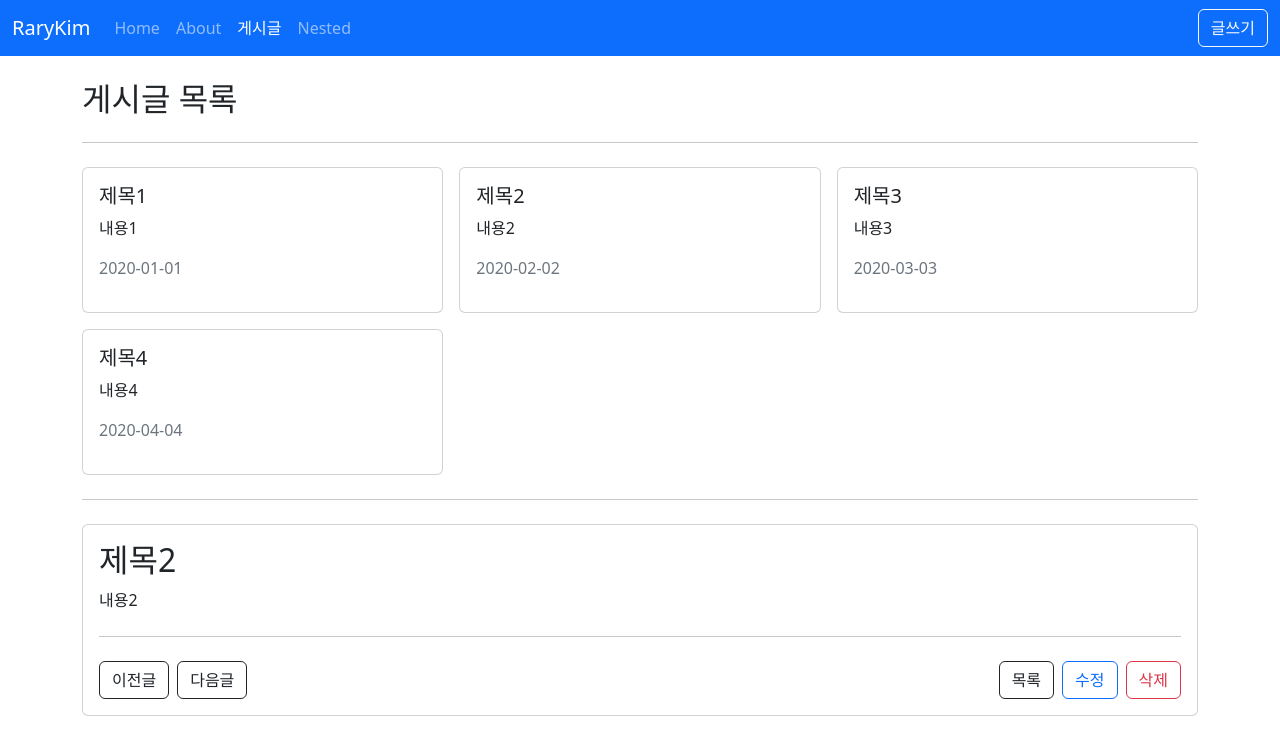
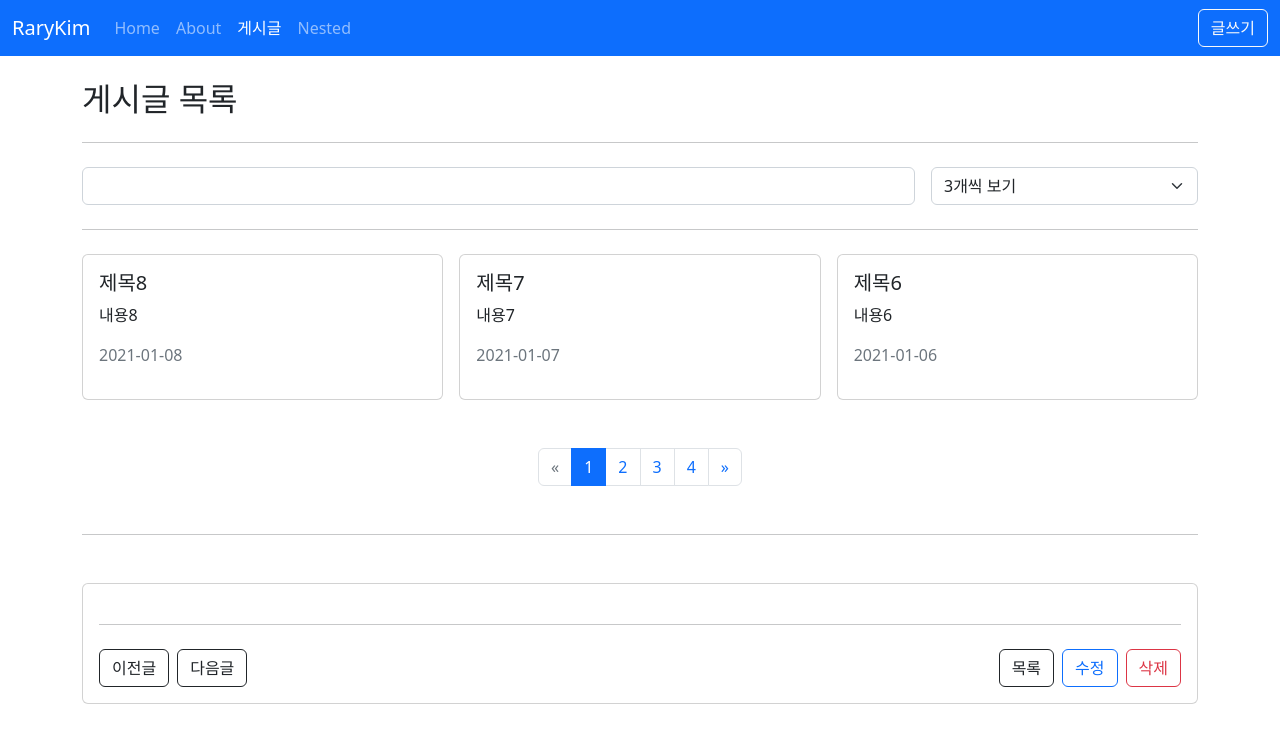
Before and after one commit to rary-developer/vue3-practive-make_board, a Vue app: page /posts in a window 1280 px wide. Shown: the top 754 px of the page. Built offline with nearby package versions, Linux system fonts and the light colour scheme; data requests are answered from the project's data file.

Commit message:
vue3 연습 게시판 만들기 day4

```diff
--- a/db.json
+++ b/db.json
@@ -4,25 +4,66 @@
       "id": 1,
       "title": "제목1",
       "content": "내용1",
-      "createdAt": "2020-01-01"
+      "createdAt": "2021-01-01"
     },
     {
       "id": 2,
       "title": "제목2",
       "content": "내용2",
-      "createdAt": "2020-02-02"
+      "createdAt": "2021-01-02"
     },
     {
       "id": 3,
       "title": "제목3",
       "content": "내용3",
-      "createdAt": "2020-03-03"
+      "createdAt": "2021-01-03"
     },
     {
       "id": 4,
       "title": "제목4",
       "content": "내용4",
-      "createdAt": "2020-04-04"
+      "createdAt": "2021-01-04"
+    },
+    {
+      "id": 5,
+      "title": "제목5",
+      "content": "내용5",
+      "createdAt": "2021-01-05"
+    },
+    {
+      "id": 6,
+      "title": "제목6",
+      "content": "내용6",
+      "createdAt": "2021-01-06"
+    },
+    {
+      "id": 7,
+      "title": "제목7",
+      "content": "내용7",
+      "createdAt": "2021-01-07"
+    },
+    {
+      "id": 8,
+      "title": "제목8",
+      "content": "내용8",
+      "createdAt": "2021-01-08"
+    },
+    {
+      "title": "제목999",
+      "content": "내용999",
+      "id": 9
+    },
+    {
+      "title": "데이터입니다.",
+      "content": "데이터입니다.데이터입니다.",
+      "createdAt": 1661434635110,
+      "id": 10
+    },
+    {
+      "title": "123123123",
+      "content": "1231231231232131",
+      "createdAt": 1661434690572,
+      "id": 11
     }
   ]
 }
--- /dev/null
+++ b/src/api/index.js
@@ -0,0 +1,11 @@
+import axios from 'axios';
+
+function create(baseURL, options) {
+	const instance = axios.create(Object.assign({ baseURL }, options));
+
+	return instance;
+}
+
+export const posts = create(`${import.meta.env.VITE_APP_API_URL}posts/`);
+// development : http://localhost:5000/posts/
+// production : http://localhost:5001/posts/
--- a/src/api/posts.js
+++ b/src/api/posts.js
@@ -1,28 +1,20 @@
-import axios from 'axios';
-// axios
-const posts = [
-	{ id: 1, title: '제목1', content: '내용1', createdAt: '2020-01-01' },
-	{ id: 2, title: '제목2', content: '내용2', createdAt: '2020-02-02' },
-	{ id: 3, title: '제목3', content: '내용3', createdAt: '2020-03-03' },
-	{ id: 4, title: '제목4', content: '내용4', createdAt: '2020-04-04' },
-	{ id: 5, title: '제목5', content: '내용5', createdAt: '2020-05-05' },
-];
+import { posts } from '.';
 
-export function getPosts() {
-	return axios.get('http://localhost:5000/posts');
+export function getPosts(params) {
+	return posts.get('/', { params });
 }
 
 export function getPostById(id) {
-	return axios.get(`http://localhost:5000/posts/${id}`);
+	return posts.get(id);
 }
 
 export function createPost(data) {
-	return axios.post('http://localhost:5000/posts', data);
+	return posts.post('', data);
 }
 
 export function updatePost(id, data) {
-	return axios.put(`http://localhost:5000/posts/${id}`, data);
+	return posts.put(id, data);
 }
 export function deletePost(id) {
-	return axios.delete(`http://localhost:5000/posts/${id}`);
+	return posts.delete(`/${id}`);
 }
--- a/src/main.js
+++ b/src/main.js
@@ -6,3 +6,9 @@ import router from '@/router';
 
 createApp(App).use(router).mount('#app');
 import 'bootstrap/dist/js/bootstrap.js';
+
+// console.log('MODE:', import.meta.env.MODE);
+// console.log('BASE_URL:', import.meta.env.BASE_URL);
+// console.log('PROD:', import.meta.env.PROD);
+// console.log('DEV:', import.meta.env.DEV);
+// console.log('VITE_APP_API_URL:', import.meta.env.VITE_APP_API_URL);
--- a/src/router/index.js
+++ b/src/router/index.js
@@ -35,11 +35,12 @@ const routes = [
 	{
 		path: '/posts/:id',
 		name: 'PostDetail',
-		props: route => {
-			return {
-				id: parseInt(route.params.id),
-			};
-		},
+		props: true,
+		// props: route => {
+		// 	return {
+		// 		id: parseInt(route.params.id),
+		// 	};
+		// },
 		component: PostDetailView,
 	},
 	{
--- a/src/views/posts/PostCreateView.vue
+++ b/src/views/posts/PostCreateView.vue
@@ -50,7 +50,7 @@ const save = () => {
 	try {
 		createPost({
 			...form.value,
-			createAt: Date.now(),
+			createdAt: Date.now(),
 		});
 		router.push({ name: 'PostList' });
 	} catch (error) {
--- a/src/views/posts/PostDetailView.vue
+++ b/src/views/posts/PostDetailView.vue
@@ -33,7 +33,7 @@ import { useRouter } from 'vue-router';
 import { getPostById, deletePost } from '../../api/posts';
 
 const props = defineProps({
-	id: Number,
+	id: String,
 });
 
 //const route = useRoute();
--- a/src/views/posts/PostListView.vue
+++ b/src/views/posts/PostListView.vue
@@ -1,6 +1,21 @@
 <template>
 	<div>
 		<h2>게시글 목록</h2>
+		<hr class="my-4" />
+		<form @submit.prevent>
+			<div class="row g-3">
+				<div class="col">
+					<input v-model="params.title_like" type="text" class="form-control" />
+				</div>
+				<div class="col-3">
+					<select v-model="params._limit" class="form-select">
+						<option value="3">3개씩 보기</option>
+						<option value="6">6개씩 보기</option>
+						<option value="9">9개씩 보기</option>
+					</select>
+				</div>
+			</div>
+		</form>
 		<hr class="my-4" />
 		<div class="row g-3">
 			<div v-for="post in posts" :key="post.id" class="col-4">
@@ -12,33 +27,88 @@
 				></PostItem>
 			</div>
 		</div>
-		<hr class="my-4" />
+		<nav class="mt-5" aria-label="Page navigation example">
+			<ul class="pagination justify-content-center">
+				<li class="page-item" :class="{ disabled: !(params._page > 1) }">
+					<a
+						class="page-link"
+						href="#"
+						aria-label="Previous"
+						@click.prevent="--params._page"
+					>
+						<span aria-hidden="true">&laquo;</span>
+					</a>
+				</li>
+				<li
+					v-for="page in pageCount"
+					:key="page"
+					class="page-item"
+					:class="{ active: params._page === page }"
+				>
+					<a class="page-link" href="#" @click.prevent="params._page = page">{{
+						page
+					}}</a>
+				</li>
+				<li
+					class="page-item"
+					:class="{ disabled: !(params._page < pageCount) }"
+				>
+					<a
+						class="page-link"
+						href="#"
+						aria-label="Next"
+						@click.prevent="++params._page"
+					>
+						<span aria-hidden="true">&raquo;</span>
+					</a>
+				</li>
+			</ul>
+		</nav>
+		<hr class="my-5" />
 		<AppCard>
-			<PostDetailView :id="2"></PostDetailView>
+			<PostDetailView :id="1"></PostDetailView>
 		</AppCard>
 	</div>
 </template>
 
 <script setup>
-import { ref } from 'vue';
+import { ref, watchEffect } from 'vue';
 import { getPosts } from '@/api/posts';
 import PostItem from '@/components/posts/PostItem.vue';
 import PostDetailView from '@/views/posts/PostDetailView.vue';
 import AppCard from '../../components/AppCard.vue';
 import { useRouter } from 'vue-router';
+import { computed } from 'vue';
 
 const router = useRouter();
 const posts = ref([]);
 
+const params = ref({
+	_sort: 'createdAt',
+	_order: 'desc',
+	_limit: 3,
+	_page: 1,
+	title_like: '',
+});
+
+//pagination
+const totalCount = ref(0);
+const pageCount = computed(() =>
+	Math.ceil(totalCount.value / params.value._limit),
+);
+
 const fetchPosts = async () => {
 	try {
-		const { data } = await getPosts();
+		const { data, headers } = await getPosts(params.value);
 		posts.value = data;
+		totalCount.value = headers['x-total-count'];
 	} catch (error) {
 		console.error(error);
 	}
 };
-fetchPosts();
+
+//fetchPosts(); //최초 한번
+watchEffect(fetchPosts); //반응형 데이터 변경시
 
 const goPage = id => {
 	//router.push(`/posts/${id}`);
```
Also changed, not shown: 2 other files (tests, documents, lock files or other folders).
